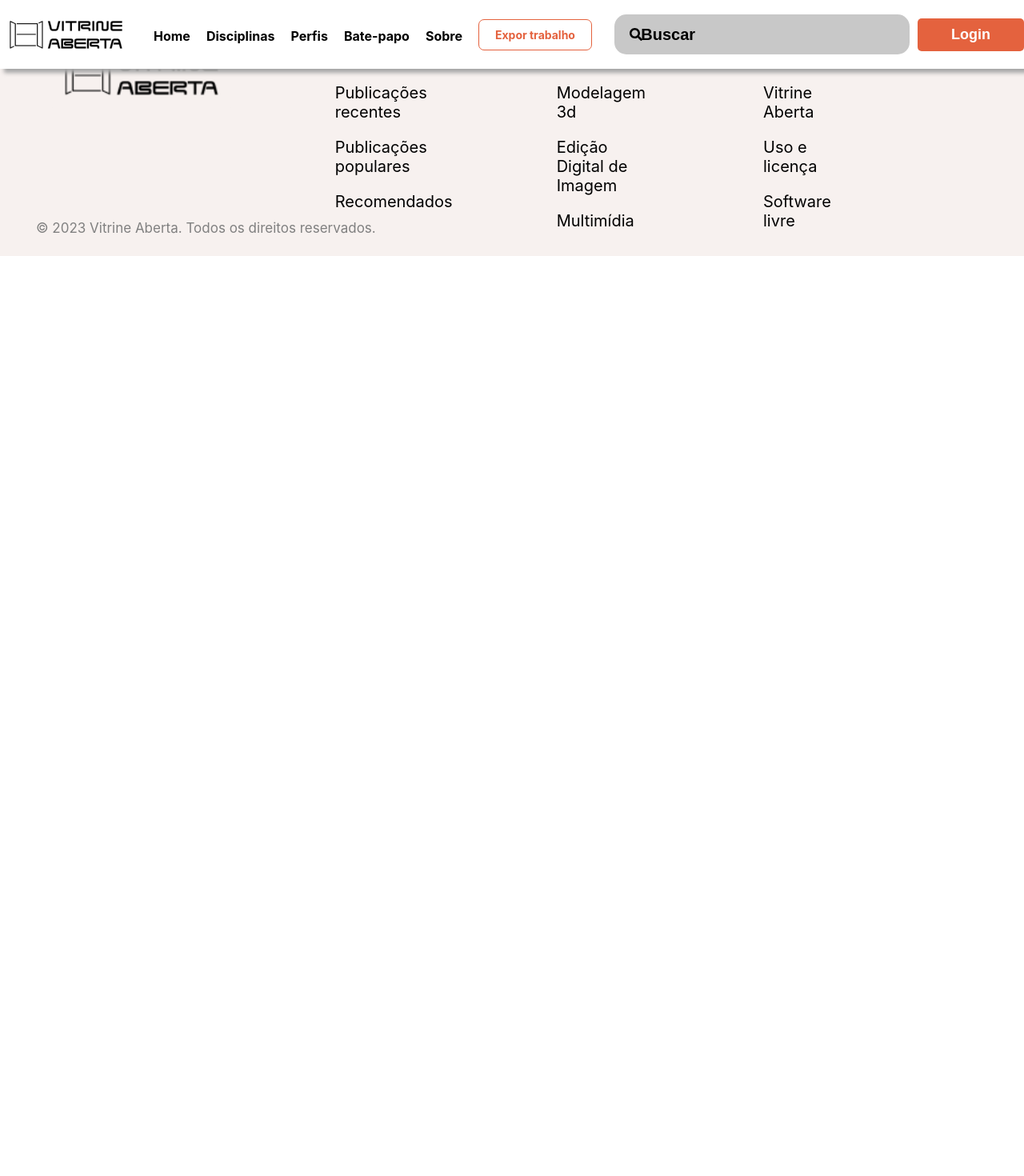
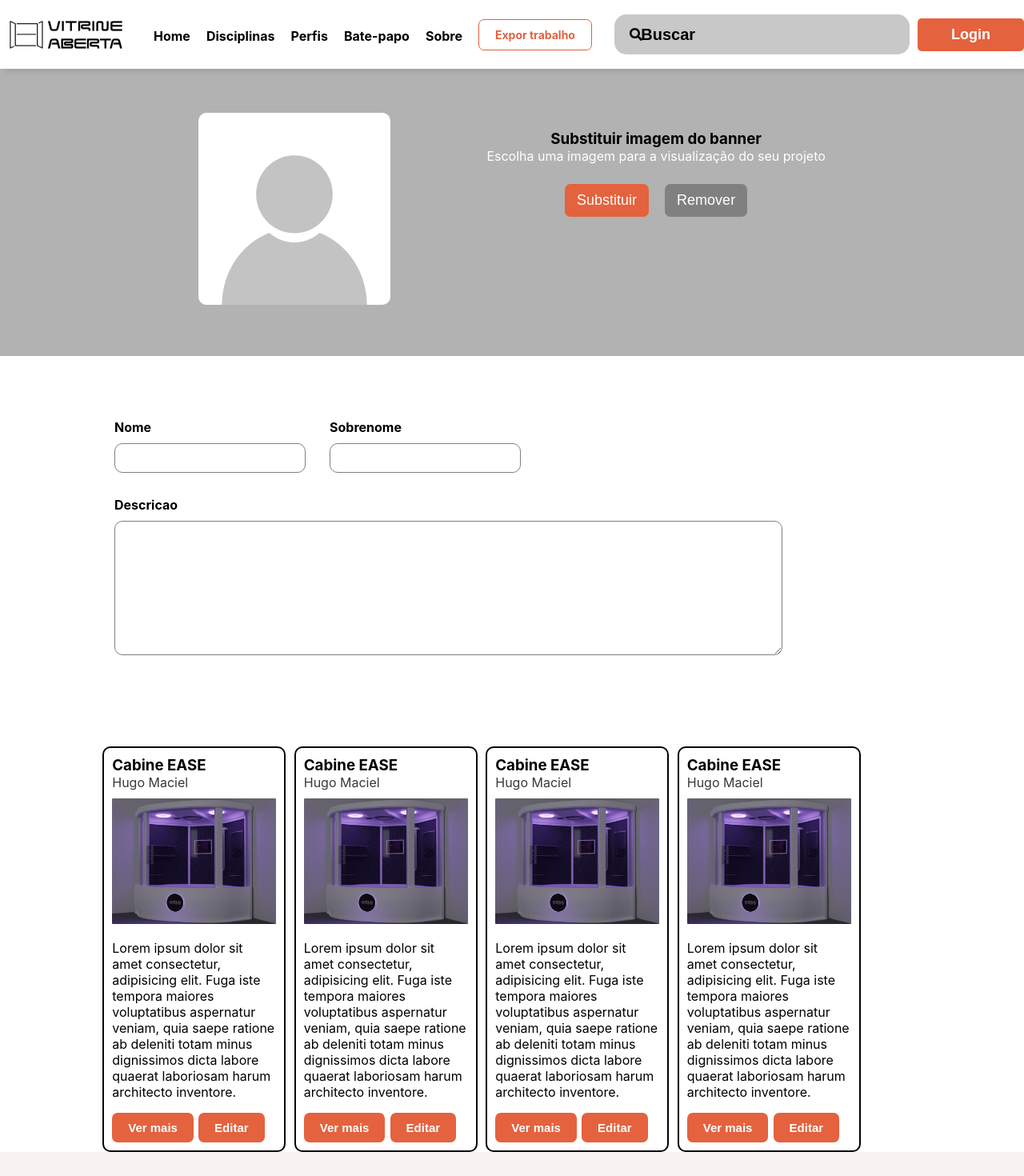
Before and after one commit to LuisGuilherme26/vitrine_aberta, a React (Create React App) app: page /perfil_editar in a window 1280 px wide. Shown: the top 1470 px of the page at 80% size. Before the commit the page ends 800 px from the top, so only its background shows below. Built offline with nearby package versions, Linux system fonts and the light colour scheme.

Commit message:
ultimos ajustes da revisao de front

```diff
--- a/src/App.css
+++ b/src/App.css
@@ -1135,6 +1135,7 @@ footer{
   cursor: pointer;
 }
 
+
 .btn-perfil-trabalho{
   font-size: 18px;
   border-radius: 9px;
@@ -1249,3 +1250,196 @@ footer{
 .destaques-card-footer button:hover{
   cursor: pointer;
 }
+
+.perfil-edi-inicio{
+  width: 100%;
+  background-color: rgba(0, 0, 0, 0.3);
+  display: flex;
+  justify-content: center;
+}
+
+.perfil-edi-inicio .perfil-edi-inicio-conteudo{
+  width: 80%;
+  display: flex;
+  flex-direction: row;
+  padding-top: 10%;
+  padding-bottom: 5%;
+  color: white;
+
+  justify-content: space-evenly;
+}
+
+.perfil-edi-inicio .perfil-edi-inicio-conteudo .perfil-edi-config-banner{
+  display: flex;
+  flex-direction: column;
+  align-items: center;
+
+  margin-top: 5%;
+}
+
+.perfil-edi-inicio .perfil-edi-inicio-conteudo .perfil-edi-config-banner h3{
+  margin: 0px;
+  padding: 0px;
+
+  color: black;
+}
+
+.perfil-edi-inicio .perfil-edi-inicio-conteudo .perfil-edi-config-banner p{
+  margin: 0px;
+  padding: 0px;
+  margin-bottom: 15px;
+}
+
+.perfil-edi-inicio .perfil-edi-inicio-conteudo .perfil-edi-config-banner button{
+  background-color: #E4623E;
+  color: white;
+  border-radius: 7px;
+  border: none;
+  font-size: 18px;
+  padding: 10px 15px;
+  margin: 10px;
+
+  cursor: pointer;
+}
+
+.perfil-edi-inicio .perfil-edi-inicio-conteudo .perfil-edi-config-banner .btn-remover{
+  background-color: #808080;
+}
+
+.perfil-edi-inicio .perfil-edi-inicio-conteudo img{
+  border-radius: 10px;
+}
+
+.perfil-edi-conteudo{
+  display: flex;
+  flex-direction: column;
+  justify-content: center;
+  align-items: center;
+}
+
+.perfil-edi-conteudo .perfil-edi-form{
+  width: 80%;
+  display: flex;
+  flex-direction: row;
+  padding-top: 5%;
+  padding-bottom: 5%;
+
+  flex-wrap: wrap;
+}
+
+.perfil-edi-conteudo .perfil-edi-form div{
+  margin: 15px;
+}
+
+.perfil-edi-conteudo .perfil-edi-form input{
+  padding: 10px 30px;
+  border-radius: 10px;
+  border: 1px solid #808080;
+}
+
+.perfil-edi-conteudo .perfil-edi-form p{
+  margin: 0px;
+  padding: 0px;
+  margin-bottom: 10px;
+
+  font-weight: bold;
+}
+
+.perfil-edi-conteudo .perfil-edi-form .form-descricao textarea{
+  border-radius: 10px;
+  border-color: #808080;
+  width: 100%;
+
+  padding: 1%;
+}
+
+.perfil-container .perfil-edi-destaques{
+  display: flex;
+  justify-content: center;
+  align-items: center;
+  flex-direction: column;
+  width: 100%;
+}
+
+.perfil-container .perfil-edi-destaques .perfil-edi-destaques-org{
+  width: 80%;
+  display: flex;
+  flex-direction: row;
+  flex-wrap: wrap;
+}
+
+.perfil-container .perfil-edi-destaques .perfil-edi-destaques-org .perfil-edi-destaques-botoes{
+  display: flex;
+  flex-direction: row;
+  margin-top: 2%;
+}
+
+.perfil-container .perfil-edi-destaques .perfil-edi-destaques-org .perfil-edi-destaques-botoes button{
+  color: #E4623E;
+  background-color: white;
+  border: 2px solid #E4623E;
+  font-size:  24px;
+  border-radius: 10px;
+  padding: 15px;
+  margin-right: 2%;
+}
+
+.perfil-container .perfil-edi-destaques .perfil-edi-destaques-org button:hover{
+  cursor: pointer;
+  background-color:#E4623E;
+  color: white;
+  transition: 0.3s;
+}
+
+
+.perfil-edi-destaques-org .destaques-edi-card{
+  width: 20%;
+  border: 2px solid black;
+  border-radius: 10px;
+  padding: 1%;
+  margin-top: 3%;
+  margin-right: 1%;
+}
+
+.destaques-edi-cards-org{
+  display: flex;
+  flex-direction: row;
+  flex-wrap: wrap;
+  justify-content: center;
+}
+
+.destaques-edi-card-header{
+  display: flex;
+  flex-direction: column;
+  margin-bottom: 10px;
+}
+
+.destaques-edi-card-header p{
+  margin: 0px;
+  padding: 0px;
+  color: #393939;
+}
+
+.destaques-edi-card-header h3{
+  margin: 0px;
+  padding: 0px;
+}
+
+.destaques-edi-card .destaques-edi-card-content img{
+  width: 100%;
+}
+
+.destaques-edi-card-footer button{
+  background-color: #E4623E;
+  color: white;
+  font-weight: bold;
+  border-radius: 7px;
+  font-size: 15px;
+  border: none;
+  padding: 10px 20px;
+  margin-right: 3%;
+}
+
+.destaques-card-footer button:hover{
+  cursor: pointer;
+}
--- a/src/App.js
+++ b/src/App.js
@@ -8,6 +8,7 @@ import Footer from './components/Footer';
 import Sobre from './components/Sobre';
 import { BrowserRouter as Router, Routes, Route } from 'react-router-dom';
 import Perfil from './components/Perfil';
+import Perfil_editar from './components/Perfil_editar';
 
 function App() {
   return (
@@ -21,6 +22,7 @@ function App() {
           <Route path="/exposicao" element={<Exposicao />}/>
           <Route path="/cadastro" element={<Cadastro />}/>
           <Route path="/perfis" element={<Perfil />}/>
+          <Route path="perfil_editar" element={<Perfil_editar />}/>
         </Routes>
       </Router>
       <Footer />
--- a/src/components/Navbar.jsx
+++ b/src/components/Navbar.jsx
@@ -80,7 +80,7 @@ const Navbar = () => {
                                     </ul>
                                 </div>
                             </li>
-                            <li><Link className="link-route" to="/Perfis">Perfis</Link></li>
+                            <li><Link className="link-route" to="/perfis">Perfis</Link></li>
                             <li><Link className="link-route" to="/Bate-papo">Bate-papo</Link></li>
                             <li><Link className="link-route" to="/Sobre">Sobre</Link></li>
                         </ul>
--- a/src/components/Perfil.jsx
+++ b/src/components/Perfil.jsx
@@ -1,5 +1,7 @@
 import perfilImg from "../media/perfil-img.jpg"
 import cabineImg from "../media/destaques-cabine.png"
+import React, { useState } from 'react'
+import { Link } from 'react-router-dom';
 
 const Perfil = () => {
     return(
@@ -10,7 +12,7 @@ const Perfil = () => {
                     <div className="perfil-texto">
                         <div className="perfil-texto-titulo">
                             <h1>Gisele Brito</h1>
-                            <button>Editar perfil</button>
+                            <Link className="lik-route" to="/Perfil_editar"><button>Editar perfil</button></Link>
                             <button>...</button>
                         </div>
                         <p>Sou estudante Universitario do curso de Design Digital do 4º semestre. Adoro modelagem 3d, animações e edição de vídeo. Também sou um grande entusiasta de edição de imagens.</p>
--- a/src/components/Perfil_editar.jsx
+++ b/src/components/Perfil_editar.jsx
@@ -1,10 +1,103 @@
-
+import userImg from "../media/perfil-img.jpg"
+import cabinePng from "../media/destaques-cabine.png"
 
 
 const Perfil_editar = () => {
     return(
-        <div>
-
+        <div className="perfil-container">
+            <div className="perfil-edi-inicio">
+                <div className="perfil-edi-inicio-conteudo">
+                    <img src={userImg} alt=""/>
+                    <div className="perfil-edi-texto">
+                        <div className="perfil-edi-config-banner">
+                            <h3>Substituir imagem do banner</h3>
+                            <p>Escolha uma imagem para a visualização do seu projeto</p>
+                            <div className="config-banner-buttons">
+                                <button>Substituir</button>
+                                <button className="btn-remover">Remover</button>
+                            </div>
+                        </div>
+                    </div>
+                </div>
+            </div>
+            <div className="perfil-edi-conteudo">
+                <div className="perfil-edi-form">
+                    <div className="form-nome">
+                        <p>Nome</p>
+                        <input type="text" name="" id="" />
+                    </div>
+                    <div className="form-sobrenome">
+                        <p>Sobrenome</p>
+                        <input type="text" name="" id="" />
+                    </div>
+                    <div className="form-descricao">
+                        <p>Descricao</p>
+                        <textarea name="" id="" cols="100" rows="10"></textarea>
+                    </div>
+                </div>
+                <div className="perfil-edi-destaques">
+                    <div className="perfil-edi-destaques-org">
+                        <div className="destaques-edi-card">
+                            <div className="destaques-edi-card-header">
+                                <h3>Cabine EASE</h3>
+                                <p>Hugo Maciel</p>
+                            </div>
+                            <div className="destaques-edi-card-content">
+                                <img src={cabinePng} alt="" />
+                                <p>Lorem ipsum dolor sit amet consectetur, adipisicing elit. Fuga iste tempora maiores voluptatibus aspernatur veniam, quia saepe ratione ab deleniti totam minus dignissimos dicta labore quaerat laboriosam harum architecto inventore.</p>
+                            </div>
+                            <div className="destaques-edi-card-footer">
+                                <button>Ver mais</button>
+                                <button>Editar</button>
+                            </div>
+                        </div>
+                        <div className="destaques-edi-card">
+                            <div className="destaques-edi-card-header">
+                                <h3>Cabine EASE</h3>
+                                <p>Hugo Maciel</p>
+                            </div>
+                            <div className="destaques-edi-card-content">
+                                <img src={cabinePng} alt="" />
+                                <p>Lorem ipsum dolor sit amet consectetur, adipisicing elit. Fuga iste tempora maiores voluptatibus aspernatur veniam, quia saepe ratione ab deleniti totam minus dignissimos dicta labore quaerat laboriosam harum architecto inventore.</p>
+                            </div>
+                            <div className="destaques-edi-card-footer">
+                                <button>Ver mais</button>
+                                <button>Editar</button>
+                            </div>
+                        </div>
+                        <div className="destaques-edi-card">
+                            <div className="destaques-edi-card-header">
+                                <h3>Cabine EASE</h3>
+                                <p>Hugo Maciel</p>
+                            </div>
+                            <div className="destaques-edi-card-content">
+                                <img src={cabinePng} alt="" />
+                                <p>Lorem ipsum dolor sit amet consectetur, adipisicing elit. Fuga iste tempora maiores voluptatibus aspernatur veniam, quia saepe ratione ab deleniti totam minus dignissimos dicta labore quaerat laboriosam harum architecto inventore.</p>
+                            </div>
+                            <div className="destaques-edi-card-footer">
+                                <button>Ver mais</button>
+                                <button>Editar</button>
+                            </div>
+                        </div>
+                        <div className="destaques-edi-card">
+                            <div className="destaques-edi-card-header">
+                                <h3>Cabine EASE</h3>
+                                <p>Hugo Maciel</p>
+                            </div>
+                            <div className="destaques-edi-card-content">
+                                <img src={cabinePng} alt="" />
+                                <p>Lorem ipsum dolor sit amet consectetur, adipisicing elit. Fuga iste tempora maiores voluptatibus aspernatur veniam, quia saepe ratione ab deleniti totam minus dignissimos dicta labore quaerat laboriosam harum architecto inventore.</p>
+                            </div>
+                            <div className="destaques-edi-card-footer">
+                                <button>Ver mais</button>
+                                <button>Editar</button>
+                            </div>
+                        </div>
+                    </div>
+                </div>
+            </div>
         </div>
     );
 }
+
+export default Perfil_editar
```
